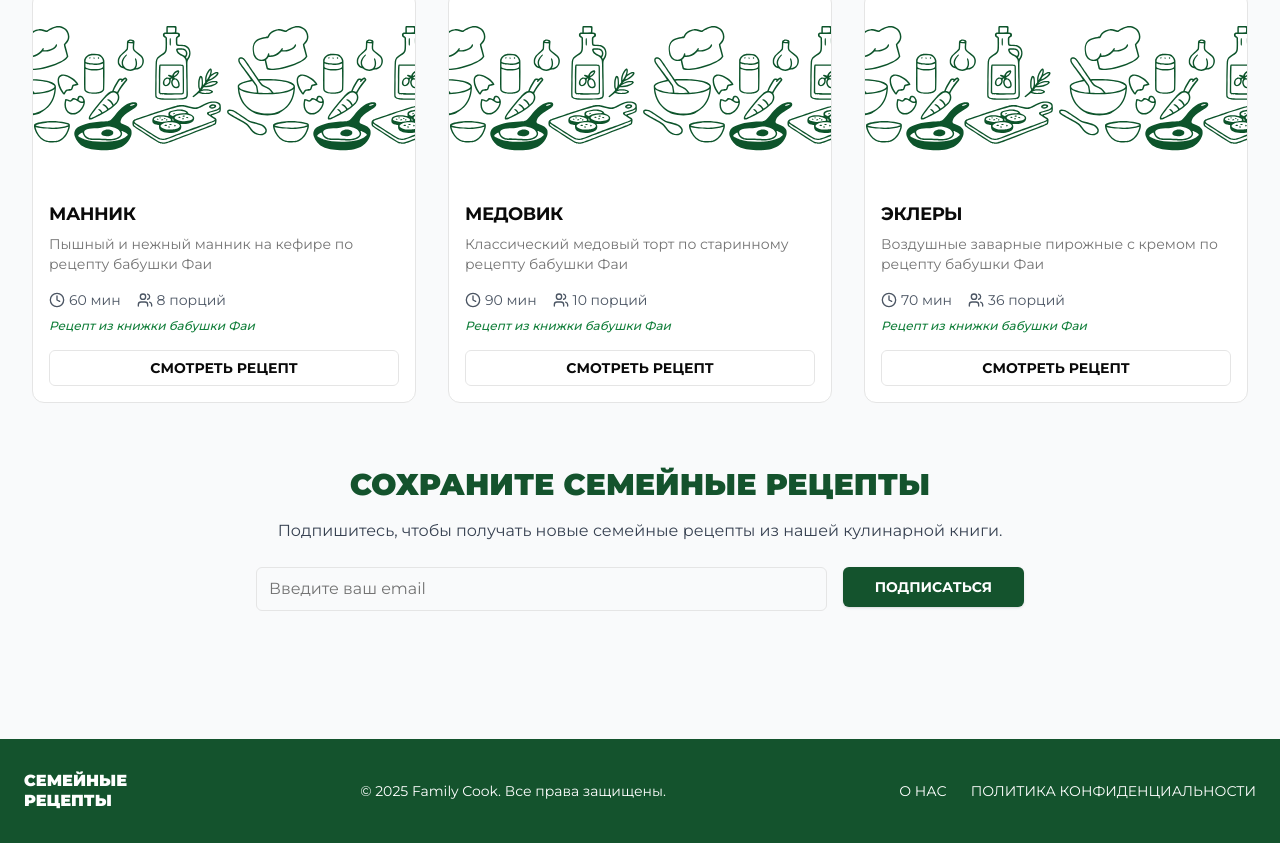
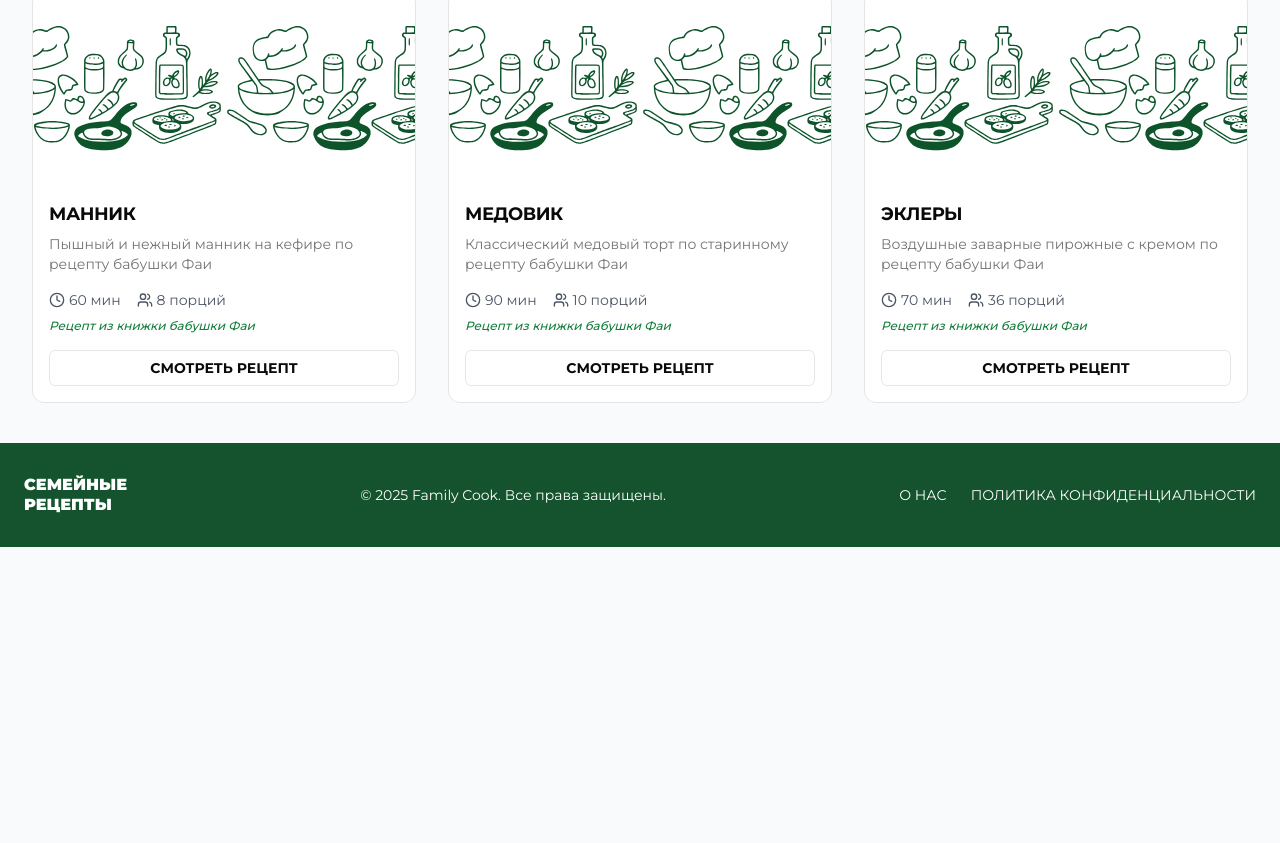
Before and after one commit to elli-ma/recipes, a Next.js app: page / in a window 1280 px wide. Shown: the part 1318-2161 px from the top of the page. After the commit the page ends 1865 px from the top, so only its background shows below. Built offline with nearby package versions, Linux system fonts and the light colour scheme.

Commit message:
delete: Newsletter

```diff
--- a/src/app/page.tsx
+++ b/src/app/page.tsx
@@ -7,7 +7,7 @@ export default function Home() {
     <main className="">
       <Hero />
       <RecipeCards />
-      <Newsletter />
+      {/* <Newsletter /> */}
     </main>
   );
 }
--- a/src/components/RecipeCards.tsx
+++ b/src/components/RecipeCards.tsx
@@ -18,7 +18,7 @@ export function RecipeCards() {
   const popularRecipes = recipes.filter((recipe) => recipe.popular);
 
   return (
-    <section className="">
+    <section className="pb-10">
       <h2 className="text-2xl md:text-3xl font-black mb-6 md:mb-8 text-green-900 uppercase">Популярные рецепты</h2>
 
       <div className="grid gap-4 md:gap-8 grid-cols-1 sm:grid-cols-2 lg:grid-cols-3">
```
